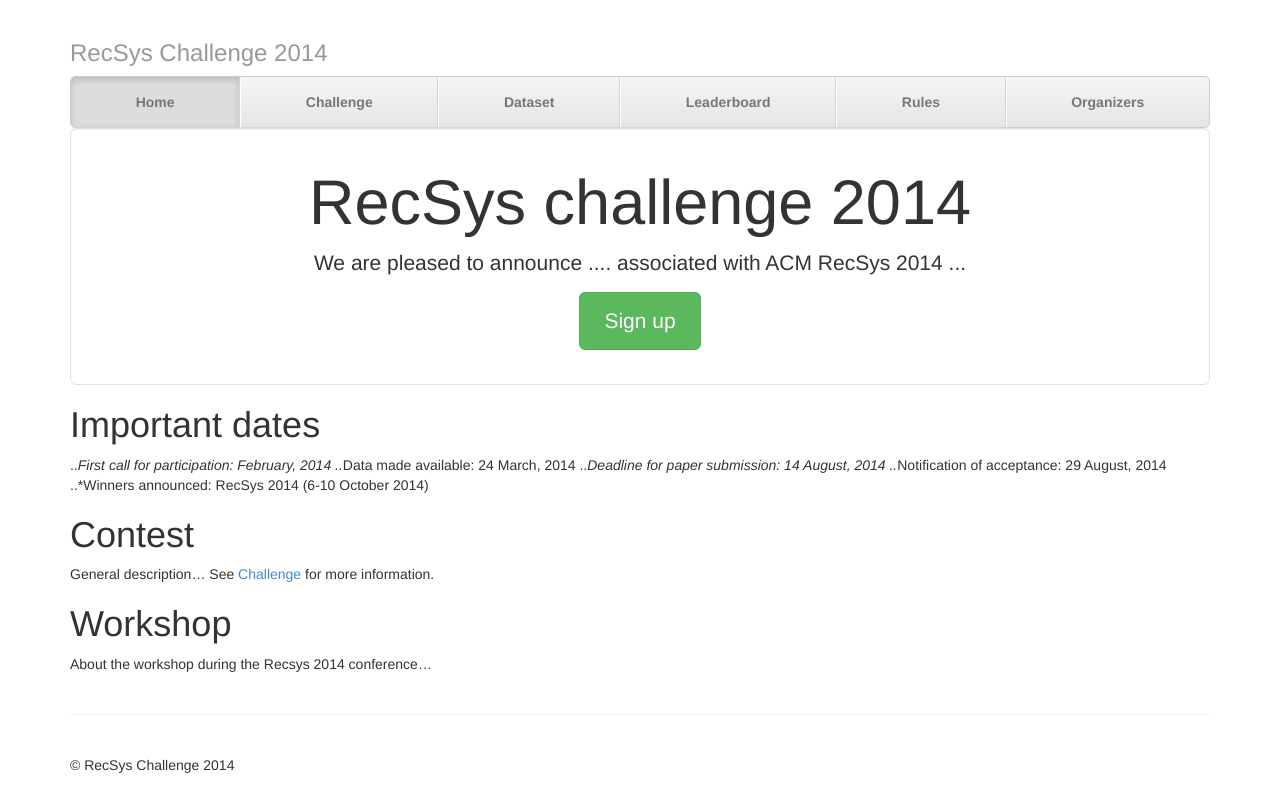
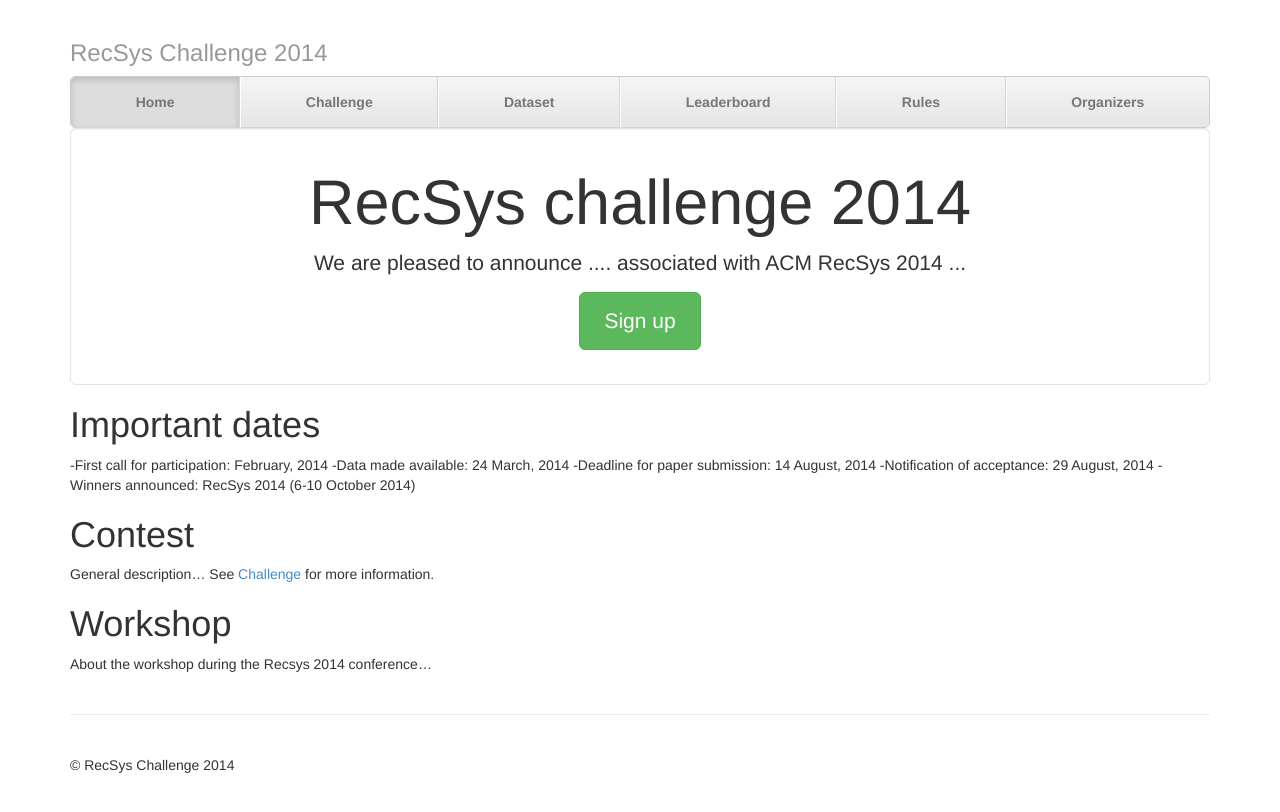
Before and after one commit to recsyschallenge/2014, a Jekyll site: the page built from index.md, in a window 1280 px wide. Shown: the top 812 px of the page. Built offline with Jekyll 4.4.1, drawn with Linux system fonts in a browser that asks for light colours; Markdown is read by kramdown in place of the engine named in the settings.

```diff
--- a/index.md
+++ b/index.md
@@ -11,11 +11,11 @@ layout: default
 </div>
 
 #Important dates
-..*First call for participation: February, 2014
-..*Data made available: 24 March, 2014
-..*Deadline for paper submission: 14 August, 2014
-..*Notification of acceptance: 29 August, 2014
-..*Winners announced: RecSys 2014 (6-10 October 2014)
+-First call for participation: February, 2014
+-Data made available: 24 March, 2014
+-Deadline for paper submission: 14 August, 2014
+-Notification of acceptance: 29 August, 2014
+-Winners announced: RecSys 2014 (6-10 October 2014)
 
 #Contest
 General description... See [Challenge](/challenge/) for more information.
```
